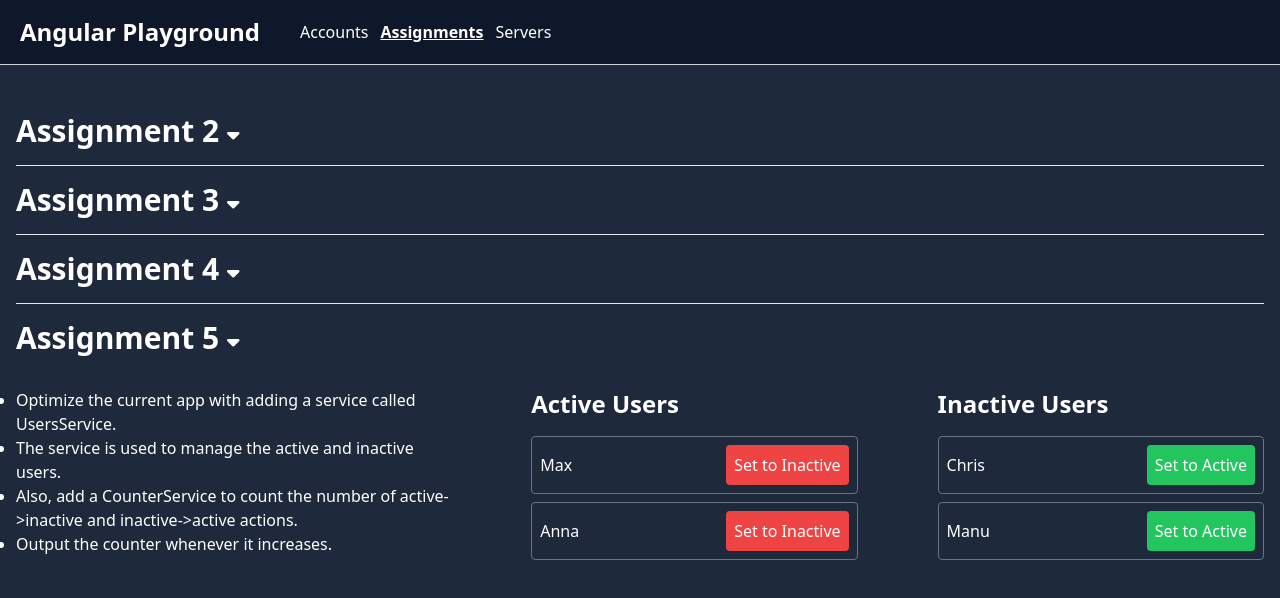
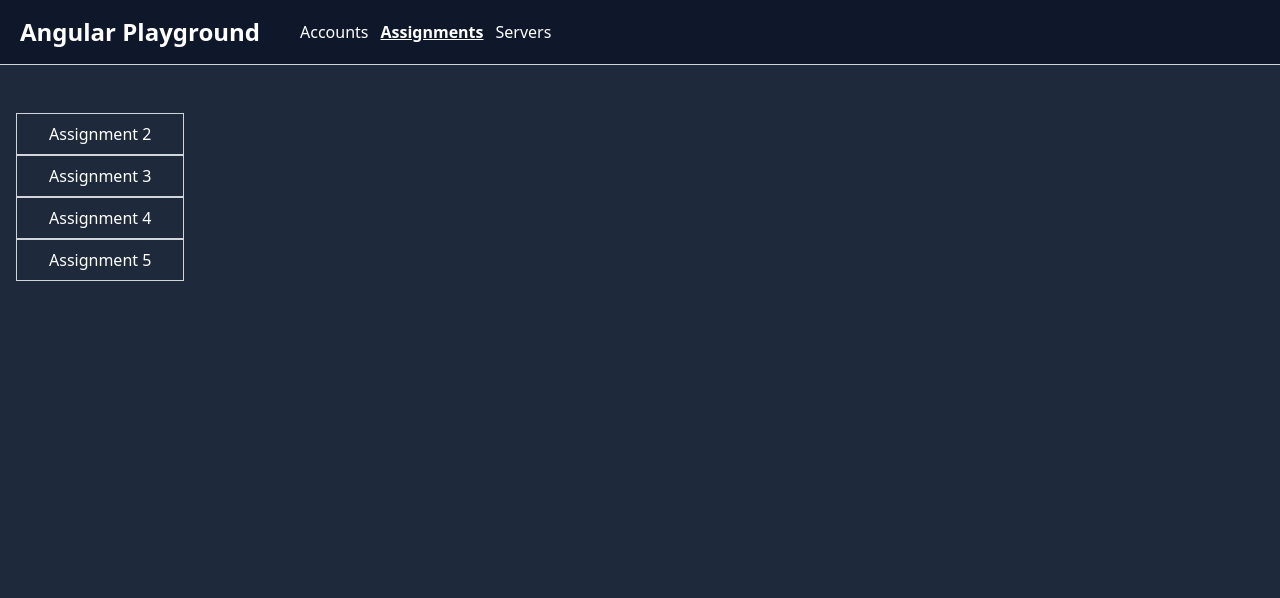
Before and after one commit to decito/angular-playground, an Angular app: page /assignments in a window 1280 px wide. Shown: the top 598 px of the page. Built offline with nearby package versions, Linux system fonts and the light colour scheme.

Commit message:
feat: use routes and routes children in assignments components

```diff
--- a/src/app/components/assignments/assignment-2/assignment-2.component.html
+++ b/src/app/components/assignments/assignment-2/assignment-2.component.html
@@ -1,11 +1,9 @@
-<section class="flex flex-col gap-8">
-  <h1 class="text-3xl font-bold cursor-pointer w-fit" (click)="onClick()">
+<section class="flex flex-col gap-8 max-w-4xl">
+  <h1 class="text-3xl font-bold w-fit">
     Assignment {{ assignmentNumber }}
-
-    <i class="fa-solid fa-caret-down text-xl"></i>
   </h1>
 
-  <div [ngClass]="{ 'hidden': !visible }">
+  <div>
     <div class="flex gap-20">
       <ol class="w-2/5 list-disc">
         <li>Add a Input field which updates a property ('username') via Two-Way-Binding</li>
--- a/src/app/components/assignments/assignment-2/assignment-2.component.ts
+++ b/src/app/components/assignments/assignment-2/assignment-2.component.ts
@@ -1,17 +1,13 @@
-import { Component, EventEmitter, Input, Output } from '@angular/core'
+import { Component } from '@angular/core'
+import { ActivatedRoute } from '@angular/router'
 
 @Component({
   selector: 'app-assignment-2',
   templateUrl: './assignment-2.component.html'
 })
 export class AssignmentTwoComponent {
-  assignmentNumber = '2'
-  @Input() visible: boolean
-  @Output() toggle = new EventEmitter<boolean>()
-  onClick() {
-    this.visible = !this.visible
-    this.toggle.emit(this.visible)
-  }
+  constructor(private route: ActivatedRoute) { }
+  assignmentNumber = this.route.snapshot.url
 
-  @Input() username: string = ''
+  username: string
 }
--- a/src/app/components/assignments/assignment-3/assignment-3.component.html
+++ b/src/app/components/assignments/assignment-3/assignment-3.component.html
@@ -1,11 +1,9 @@
-<section class="flex flex-col gap-8">
-  <h1 class="text-3xl font-bold cursor-pointer w-fit" (click)="onClick()">
+<section class="flex flex-col gap-8 max-w-4xl">
+  <h1 class="text-3xl font-bold w-fit">
     Assignment {{ assignmentNumber }}
-
-    <i class="fa-solid fa-caret-down text-xl"></i>
   </h1>
 
-  <div [ngClass]="{ 'hidden': !visible }" class="flex gap-20">
+  <div class="flex gap-20">
     <ol class="w-2/5 list-disc">
       <li>Add A button which says 'Display Details'</li>
       <li>Add a paragraph with any content of your choice (e.g. 'Secret Password = tuna')</li>
--- a/src/app/components/assignments/assignment-3/assignment-3.component.ts
+++ b/src/app/components/assignments/assignment-3/assignment-3.component.ts
@@ -1,4 +1,5 @@
-import { Component, EventEmitter, Input, Output } from '@angular/core'
+import { Component } from '@angular/core'
+import { ActivatedRoute } from '@angular/router'
 
 @Component({
   selector: 'app-assignment-3',
@@ -6,13 +7,8 @@ import { Component, EventEmitter, Input, Output } from '@angular/core'
   styles: [`.black-text { color: black }`]
 })
 export class AssignmentThreeComponent {
-  assignmentNumber = '3'
-  @Input() visible: boolean
-  @Output() toggle = new EventEmitter<boolean>()
-  onClick() {
-    this.visible = !this.visible
-    this.toggle.emit(this.visible)
-  }
+  constructor(private route: ActivatedRoute) { }
+  assignmentNumber = this.route.snapshot.url
 
   show = false
   clicks: number[] = []
--- a/src/app/components/assignments/assignment-4/assignment-4.component.html
+++ b/src/app/components/assignments/assignment-4/assignment-4.component.html
@@ -1,11 +1,9 @@
-<section class="flex flex-col gap-8">
-  <h1 class="text-3xl font-bold cursor-pointer w-fit" (click)="onClick()">
+<section class="flex flex-col gap-8 max-w-4xl">
+  <h1 class="text-3xl font-bold w-fit">
     Assignment {{ assignmentNumber }}
-
-    <i class="fa-solid fa-caret-down text-xl"></i>
   </h1>
 
-  <div [ngClass]="{ 'hidden': !visible }" class="flex gap-20">
+  <div class="flex gap-20">
     <ol class="w-2/5 list-disc">
       <li>Create three new components: GameControl, Odd and Even</li>
       <li>The GameControl Component should have buttons to start and stop the game</li>
--- a/src/app/components/assignments/assignment-4/assignment-4.component.ts
+++ b/src/app/components/assignments/assignment-4/assignment-4.component.ts
@@ -1,17 +1,13 @@
-import { Component, EventEmitter, Input, Output } from '@angular/core'
+import { Component } from '@angular/core'
+import { ActivatedRoute } from '@angular/router'
 
 @Component({
   selector: 'app-assignment-4',
   templateUrl: './assignment-4.component.html'
 })
 export class AssignmentFourComponent {
-  assignmentNumber = '4'
-  @Input() visible: boolean
-  @Output() toggle = new EventEmitter<boolean>()
-  onClick() {
-    this.visible = !this.visible
-    this.toggle.emit(this.visible)
-  }
+  constructor(private route: ActivatedRoute) { }
+  assignmentNumber = this.route.snapshot.url
 
   evenNumbers: number[] = []
   oddNumbers: number[] = []
--- a/src/app/components/assignments/assignment-5/assignment-5.component.html
+++ b/src/app/components/assignments/assignment-5/assignment-5.component.html
@@ -1,11 +1,9 @@
-<section class="flex flex-col gap-8">
-  <h1 class="text-3xl font-bold cursor-pointer w-fit" (click)="onClick()">
+<section class="flex flex-col gap-8 max-w-4xl">
+  <h1 class="text-3xl font-bold w-fit">
     Assignment {{ assignmentNumber }}
-
-    <i class="fa-solid fa-caret-down text-xl"></i>
   </h1>
 
-  <div [ngClass]="{ 'hidden': !visible }" class="flex gap-20">
+  <div class="flex gap-20">
     <ol class="w-2/5 list-disc">
       <li>Optimize the current app with adding a service called UsersService.</li>
       <li>The service is used to manage the active and inactive users.</li>
--- a/src/app/components/assignments/assignment-5/assignment-5.component.ts
+++ b/src/app/components/assignments/assignment-5/assignment-5.component.ts
@@ -1,15 +1,11 @@
-import { Component, EventEmitter, Input, Output } from "@angular/core"
+import { Component } from "@angular/core"
+import { ActivatedRoute } from "@angular/router"
 
 @Component({
   selector: 'app-assignment-5',
   templateUrl: './assignment-5.component.html'
 })
 export class AssignmentFiveComponent {
-  assignmentNumber = '5'
-  @Input() visible: boolean
-  @Output() toggle = new EventEmitter<boolean>()
-  onClick() {
-    this.visible = !this.visible
-    this.toggle.emit(this.visible)
-  }
+  constructor(private route: ActivatedRoute) { }
+  assignmentNumber = this.route.snapshot.url
 }
--- a/src/app/components/assignments/assignments.component.html
+++ b/src/app/components/assignments/assignments.component.html
@@ -1,21 +1,12 @@
-<section class="flex flex-col gap-4">
-  <!-- <ng-container *ngFor="let a of aV">
-    <ng-container *ngComponentOutlet="a.selector; ngComponentOutletInjector: a.display"></ng-container>
+<section class="flex gap-8">
+  <div>
+    <ul>
+      <li *ngFor="let a of aV" class="border border-gray-300 flex">
+        <a [routerLink]="a.number.toString()" class="py-2 px-8 hover:bg-slate-600 transition-colors">
+          Assignment {{ a.number }}</a>
+      </li>
+    </ul>
+  </div>
 
-    <hr>
-  </ng-container> -->
-
-  <app-assignment-2 [visible]="aV[0].display" (toggle)="toggleVisibility(0)"></app-assignment-2>
-
-  <hr>
-
-  <app-assignment-3 [visible]="aV[1].display" (toggle)="toggleVisibility(1)"></app-assignment-3>
-
-  <hr>
-
-  <app-assignment-4 [visible]="aV[2].display" (toggle)="toggleVisibility(2)"></app-assignment-4>
-
-  <hr>
-
-  <app-assignment-5 [visible]="aV[3].display" (toggle)="toggleVisibility(3)"></app-assignment-5>
+  <router-outlet></router-outlet>
 </section>
```
Also changed, not shown: src/app/app.module.ts (+11 -4 lines).
